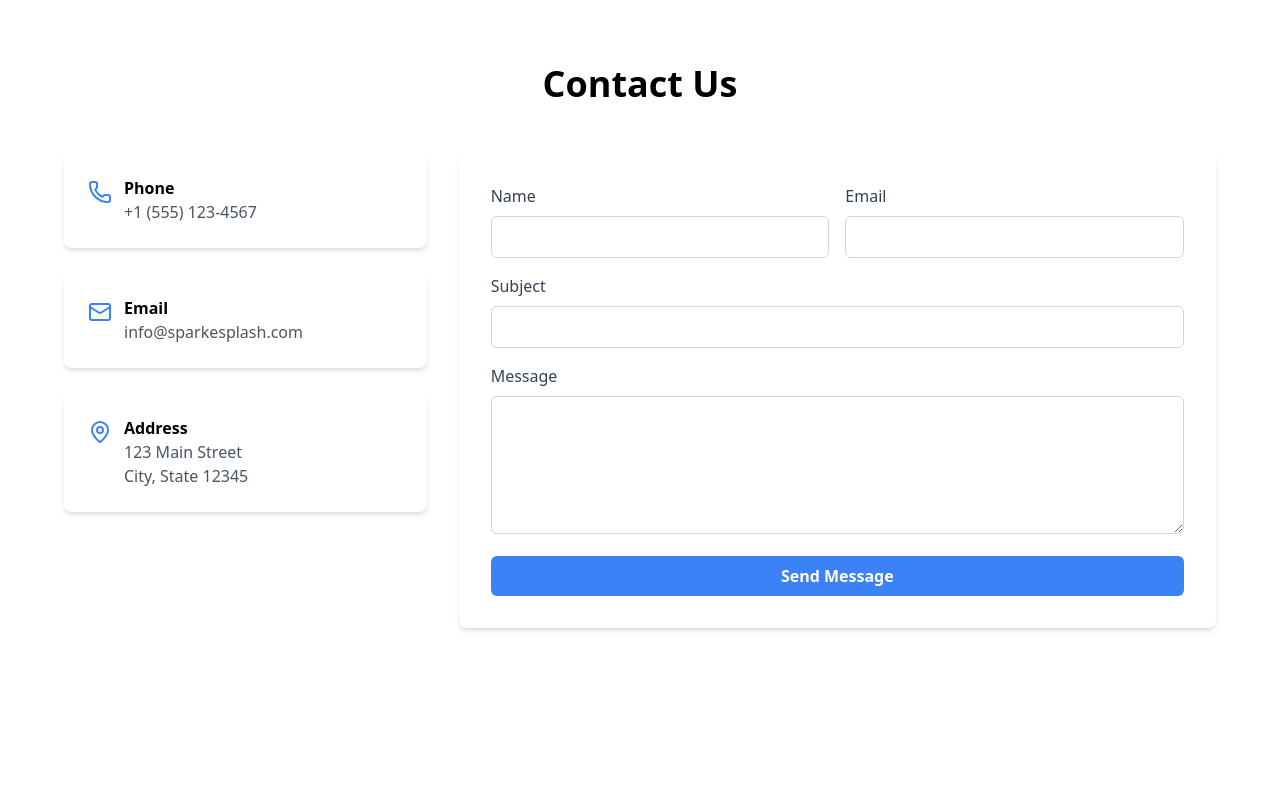
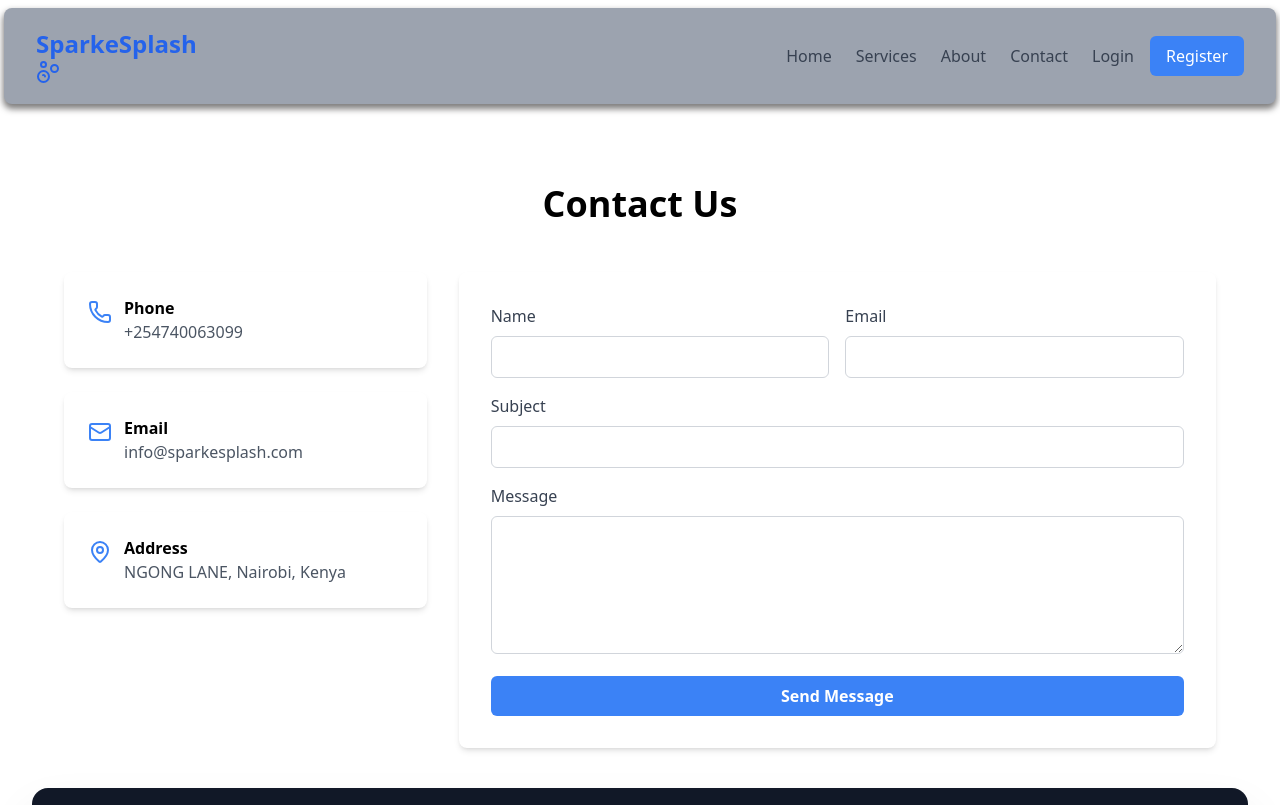
Before and after one commit to roy9html/SparkleWash, a React (Vite) app: page /contact in a window 1280 px wide. Shown: the top 805 px of the page. Built offline with nearby package versions, Linux system fonts and the light colour scheme.

Commit message:
feat& fix: added navbar and footer  toother components

```diff
--- a/src/pages/About.jsx
+++ b/src/pages/About.jsx
@@ -1,7 +1,11 @@
 import React from 'react';
+import Footer from '../components/Footer';
+import Navbar from '../components/Navbar';
 
 const About = () => {
   return (
+    <div>
+      <Navbar/>
     <div className="container mx-auto px-4 py-16">
       <div className="max-w-3xl mx-auto">
         <h1 className="text-4xl font-bold mb-6">About SparkeSplash</h1>
@@ -25,6 +29,8 @@ We’ve proudly supported our community with commitment and skill, ensuring ever
           </ul>
         </div>
       </div>
+      </div>
+      <Footer />
     </div>
   );
 };
--- a/src/pages/Contact.jsx
+++ b/src/pages/Contact.jsx
@@ -1,6 +1,8 @@
 import React, { useState } from 'react';
 import { toast } from 'sonner';
 import { Mail, Phone, MapPin } from 'lucide-react';
+import Navbar from '../components/Navbar';
+import Footer from '../components/Footer';
 
 const Contact = () => {
   const [formData, setFormData] = useState({
@@ -30,6 +32,8 @@ const Contact = () => {
   };
 
   return (
+    <div>
+      <Navbar/>
     <div className="container mx-auto px-4 py-16">
       <h1 className="text-4xl font-bold text-center mb-12">Contact Us</h1>
 
@@ -40,7 +44,7 @@ const Contact = () => {
               <Phone className="text-blue-500 mt-1" size={24} />
               <div>
                 <h3 className="font-semibold">Phone</h3>
-                <p className="text-gray-600">+1 (555) 123-4567</p>
+                <p className="text-gray-600">+254740063099</p>
               </div>
             </div>
           </div>
@@ -59,8 +63,7 @@ const Contact = () => {
               <div>
                 <h3 className="font-semibold">Address</h3>
                 <p className="text-gray-600">
-                  123 Main Street<br />
-                  City, State 12345
+                  NGONG LANE, Nairobi, Kenya
                 </p>
               </div>
             </div>
@@ -125,6 +128,8 @@ const Contact = () => {
           </form>
         </div>
       </div>
+      <Footer />
+      </div>
     </div>
   );
 };
```
